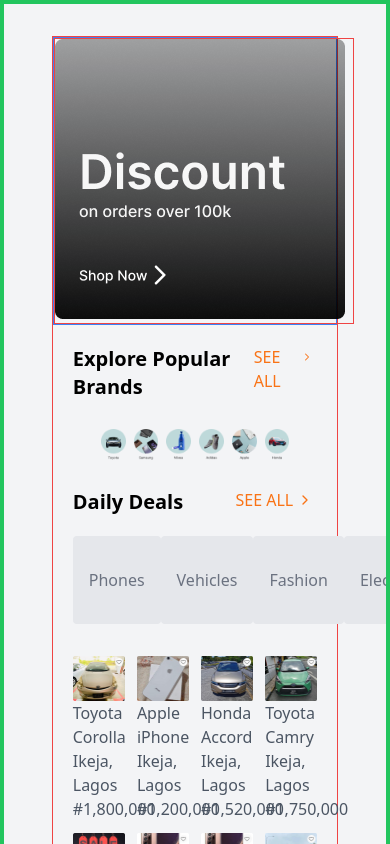
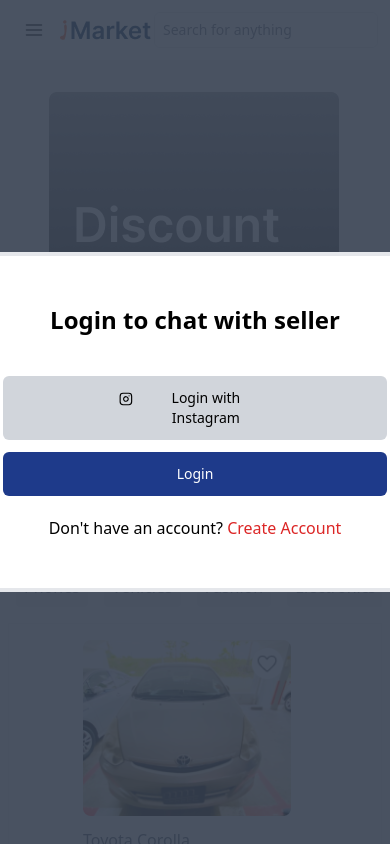
Before and after one commit to Temibobo/IMarket-Project, a React (Create React App) app in the folder imarket-app/: page / in a window 390 px wide. Both pictures are taken after a click on the button "Phones". Shown: the top 844 px of the page. Built offline with nearby package versions, Linux system fonts and the light colour scheme.

Commit message:
Pop up and Nav bar hamburger

```diff
--- a/imarket-app/package.json
+++ b/imarket-app/package.json
@@ -15,6 +15,7 @@
     "react-icons": "^4.6.0",
     "react-router-dom": "^6.4.3",
     "react-scripts": "^5.0.1",
+    "tailwind-scrollbar-hide": "^1.1.7",
     "web-vitals": "^2.1.4"
   },
   "scripts": {
--- a/imarket-app/src/Components/Foot.js
+++ b/imarket-app/src/Components/Foot.js
@@ -4,7 +4,7 @@
 function Foot(){
 
     return(
-    <div className=" bg-gray-800 relative text-white text-sm  px-12 pb-5 pt-5 text-center sm:">
+    <div className=" bg-imarketblue relative text-white text-xs md:text-sm px-12 pb-5 pt-5 text-center sm:">
         <div className="flex h-50 justify-between " >
                 <div className="mt-7 sm:mt-7">
                     <ul className="text-left" >
@@ -17,7 +17,7 @@
                 </div>
             <div className="my-10 center">
                 <img className="ml-3" src={Logo} alt="Footerlogo"/>
-                <p className="m-0">Reach Globally, Interact Locally</p>
+                <p className="m-0 text-center">Reach Globally, Interact Locally</p>
             </div>
                 <div className="mt-7">
                 <ul className="text-right">
--- a/imarket-app/src/Components/Nav.js
+++ b/imarket-app/src/Components/Nav.js
@@ -1,23 +1,64 @@
-import React from "react";
+import React, { useState } from "react";
 import logo from "../Image/logo.png";
 import { Link } from 'react-router-dom';
-import { FiHelpCircle, FiSearch } from "react-icons/fi";
+import { FiChevronRight, FiHelpCircle, FiMenu, FiSearch } from "react-icons/fi";
+import vehicles from "../Image/vehicles.png";
+import Property from "../Image/Property.png";
+import Electronics from "../Image/Electronics.png";
+import jobs from "../Image/jobs.png";
+import Homeappliances from "../Image/Homeappliances.png";
+import sports from "../Image/sports.png";
+import games from "../Image/games.png";
+import health from "../Image/health.png";
+import food from "../Image/food.png";
+import fashion from "../Image/fashion.png";
+import services from "../Image/services.png";
+import kids from "../Image/kids.png";
 
 
 function Nav(){
+    const [sidebarDisplay, setSidebarDisplay] = useState(false);
 
     return(
-        <div className="hidden sm:ml-6 sm:block  p-3 bg-white shadow-lg  dark:border-gray-300">
+        <div className="pl-6 p-3 bg-white shadow-lg  dark:border-gray-300">
             <div className="flex justify-between">
-
-                <img src={logo} className="logo" alt="logo"/>
-                <input type="text "  placeholder="Search for anything " className="  search w-80 border-transparent border-solid pl-2 rounded-md text-sm font-sm"/>
-                <div className="flex justify-items-end space-x-4">
+                <div className="flex items-center">
+                    <span className="md:hidden" onClick={()=> setSidebarDisplay((prev)=> !prev)}><FiMenu size={20} className="mr-4" /></span>
+                    <img src={logo} className="logo" alt="logo"/>
+                </div>
+                <input type="text "  placeholder="Search for anything " className="  search w-56 md:w-80 border focus:outline-gray-100 pl-2 rounded-md text-sm font-sm"/>
+                <div className="hidden md:flex justify-items-end space-x-4">
                     <Link to='/' className=" hover:bg-gray-300  hover:text-black px-3 py-2 rounded-md text-sm font-bold">Home</Link>
                     <Link to="/signup" className=" hover:bg-gray-300 hover:text-black px-3 py-2 rounded-md text-sm font-medium">Signup</Link>
                      <Link to="/" className=" hover:bg-gray-300 hover:text-black px-3 py-2 rounded-md text-sm font-medium flex "><FiHelpCircle className="m-1"/> Help</Link>
                     <Link to='/login' className=" bg-orange-500 hover:bg-gray-300 hover:text-black px-7 py-2 rounded-md text-sm font-medium">Get started </Link>
                 </div>
+            </div>
+            <div className={`${sidebarDisplay === true? 'block' : 'hidden'} sidebar bg-white p-6 md:hidden w-11/12 border-r md:w-1/4 border-gray-200 rounded-lg shadow-inner`}>
+                <div className="md:hidden flex flex-col justify-center items-start ">
+                    <Link to='/' className=" hover:bg-gray-300  hover:text-black px-3 py-2 rounded-md text-sm font-bold">Home</Link>
+                    <Link to="/signup" className=" hover:bg-gray-300 hover:text-black px-3 py-2 rounded-md text-sm font-medium">Signup</Link>
+                    <Link to="/" className=" hover:bg-gray-300 hover:text-black px-3 py-2 rounded-md text-sm font-medium flex "><FiHelpCircle className="m-1 ml-0"/> Help</Link>
+                    <Link to='/login' className=" bg-orange-500 hover:bg-gray-300 hover:text-black px-7 py-2 rounded-md text-sm text-center font-medium">Get started </Link>
+                </div>
+                <h4 className="uppercase font-bold mt-2 mr-1">Categories</h4>
+                <div className="h-px bg-slate-200 mt-3 mb-3"></div>
+                <ul className="left m-4 flex flex-col space-y-6">
+                    <li className=" flex gap-3"><img src={vehicles}/><span className="pt-2 mr-16">Vehicles</span><FiChevronRight className="mt-3.5"/></li>
+                    <li className=" flex gap-3"><img src={Property}/><span className="pt-2 mr-16">Property</span><FiChevronRight className="mt-3.5"/></li>
+                    <li className=" flex gap-3"><img src={Electronics}/><span className="pt-2 mr-12">Electronics</span><FiChevronRight className="mt-3.5"/></li>
+                    <li className=" flex gap-3"><img src={jobs}/><span className="pt-2 mr-24">Jobs</span><FiChevronRight className="mt-3.5"/></li>
+                    <li className=" flex gap-3"><img src={Homeappliances}/><span className="pt-2 mr-4">Home Appliances</span><FiChevronRight className="mt-3.5"/></li>
+                    <li className=" flex gap-3"><img src={sports}/><span className="pt-2 mr-16">Sports</span><FiChevronRight className="mt-3.5"/></li>
+                    <li className=" flex gap-3"><img src={games}/><span className="pt-2 mr-16">Games</span><FiChevronRight className="mt-3.5"/></li>
+                    <li className=" flex gap-3"><img src={health}/><span className="pt-2 mr-4">Beauty & Health</span><FiChevronRight className="mt-3.5"/></li>
+                    <li className=" flex gap-3"><img src={food}/><span className="pt-2 mr-16">Foods</span><FiChevronRight className="mt-3.5"/></li>
+                    <li className=" flex gap-3"><img src={fashion}/><span className="pt-2 mr-16">Fashion</span><FiChevronRight className="mt-3.5"/></li>
+                    <li className=" flex gap-3"><img src={services}/><span className="pt-2 mr-16">Services</span><FiChevronRight className="mt-3.5"/></li>
+                    <li className=" flex gap-3"><img src={kids}/><span className="pt-2 mr-16">Kids</span><FiChevronRight className="mt-3.5"/></li>
+
+
+                </ul>
             </div>
         </div>
     )
--- a/imarket-app/src/Components/ProductGallery.js
+++ b/imarket-app/src/Components/ProductGallery.js
@@ -1,4 +1,4 @@
-import React from "react";
+import React, { useEffect } from "react";
 import products from "../data";
 import card1 from "../Image/card1.png";
 import card2 from "../Image/card2.png";
@@ -18,25 +18,37 @@
 
 
 
-import { FiChevronRight } from "react-icons/fi";
+import { FiChevronRight, FiHelpCircle } from "react-icons/fi";
 import Popular from "../Popular";
 import ProductItem from "./ProductItem";
 import Popup from "../Pages/Popup";
 import { useState } from "react";
+import { Link } from "react-router-dom";
 
 
 function ProductGallery(){
 
 
-const [popup, setPopupOn] = useState(false);
+const [popup, setpopup] = useState(false);
 
-
+    function handleClosePopup(){
+        setpopup(prev=> !prev);
+    }
 
 
     return(
-        <div onClick={() => setPopupOn(false)} type="button" className="gallery flex place-content-evenly w-screen border-4 box-border overflow-x-hidden border-green-500 bg-gray-100 pt-8">
+        <>
+        <div onClick={() => setpopup(true)} type="button" className="gallery mx-auto flex place-content-evenly w-full box-border overflow-x-hidden bg-gray-100 pt-8"
+            style={{maxWidth: '1400px'}}
+        >
 
             <div className="sidebar bg-white p-6 hidden md:block w-1/4 border-gray-300 rounded-lg shadow-inner  dark:border-gray-700">
+                <div className="md:hidden flex justify-items-end space-x-4">
+                    <Link to='/' className=" hover:bg-gray-300  hover:text-black px-3 py-2 rounded-md text-sm font-bold">Home</Link>
+                    <Link to="/signup" className=" hover:bg-gray-300 hover:text-black px-3 py-2 rounded-md text-sm font-medium">Signup</Link>
+                    <Link to="/" className=" hover:bg-gray-300 hover:text-black px-3 py-2 rounded-md text-sm font-medium flex "><FiHelpCircle className="m-1"/> Help</Link>
+                    <Link to='/login' className=" bg-orange-500 hover:bg-gray-300 hover:text-black px-7 py-2 rounded-md text-sm font-medium">Get started </Link>
+                </div>
                 <h4 className="uppercase font-bold mt-2 mr-1">Categories</h4>
                 <div className="h-px bg-slate-200 mt-3 mb-3"></div>
                 <ul className="left m-4 flex flex-col space-y-6">
@@ -57,23 +69,21 @@
                 </ul>
             </div>
 
-
-                    <div className="flex w-3/4 border border-red-500 flex-col">
-                         <div className="flex border border-blue-500 flex-wrap w-full h-72 md:pl-5 " >
-
-                                <div className=" hidden md:block w-3/5  border border-orange-500 " style={{ backgroundImage:`url(${card1})`,backgroundRepeat:"no-repeat",width:"610px", minWidth:"550px",  }}></div>
-                                <div className=" w-1/4 md:ml-8 min-w-40 border border-red-500 " style={{backgroundImage:`url(${card2})`,backgroundRepeat:"no-repeat", width:"310px", minWidth:"300px", }}></div>
+            <div className="overflow-x-hidden flex flex-col w-full md:w-3/4">
+                <div className="flex flex-wrap justify-center md:justify-start w-full min-h-72 md:pl-5 " >
+                    <div className=" hidden min-h-72 h-72 md:block w-3/5 md:mr-8 " style={{ backgroundImage:`url(${card1})`,backgroundRepeat:"no-repeat",width:"610px", minWidth:"550px",  }}></div>
+                    <div className=" md:hidden xl:block min-h-72 h-72 " style={{backgroundImage:`url(${card2})`,backgroundRepeat:"no-repeat", width:"292px", minWidth:"290px", }}></div>
                 </div>
 
 
-                        <div className="main p-5 ">
+                <div className="main p-2 md:p-5">
                     <div className="popular ">
                         <div className="flex justify-between">
                             <h3 className="font-bold text-xl">Explore Popular Brands</h3>
                             <p className="text-orange-500 flex">SEE ALL <FiChevronRight className="m-1" /></p>
                         </div>
 
-                                <div className="m-7 grid grid-cols-6 gap-2 ">{Popular.map((item)=>
+                        <div className=" py-4 lg:p-7 grid grid-cols-6 gap-2 ">{Popular.map((item)=>
                         {
                             return <img src={item.url} key={item.id} alt={item.name}/>
                         })}
@@ -82,24 +92,25 @@
                     </div>
 
 
-                        <div>
-                                <div className="flex justify-between">
+                    <div className="">
+                        <div className="flex justify-between ">
                             <h3 className="font-bold text-xl">Daily Deals</h3>
                             <p className="text-orange-500 flex ">SEE ALL <FiChevronRight className="m-1" /></p>
                         </div>
-                                <div className="flex justify-between mt-5">
-                                    <button className="bg-gray-200 hover:bg-gray-300 text-gray-500  py-2 px-4 rounded">Phones</button>
-                                    <button className="bg-gray-200 hover:bg-gray-300 text-gray-500  py-2 px-4 rounded">Vehicles</button>
-                                    <button className="bg-gray-200 hover:bg-gray-300 text-gray-500  py-2 px-4 rounded">Fashion</button>
-                                    <button className="bg-gray-200 hover:bg-gray-300 text-gray-500  py-2 px-4 rounded">Electronics</button>
-                                    <button className="bg-gray-200 hover:bg-gray-300 text-gray-500  py-2 px-4 rounded">Appliances</button>
-                                    <button className="bg-gray-200 hover:bg-gray-300 text-gray-500  py-2 px-4 rounded">Beauty & Health</button>
-                                    <button className="bg-gray-200 hover:bg-gray-300 text-gray-500  py-2 px-4 rounded">Sports</button>
-                                    <button className="bg-gray-200 hover:bg-gray-300 text-gray-500  py-2 px-4 rounded">Games</button>
+                        <div className="flex justify-between mt-5 overflow-x-scroll scrollbar-hide">
+                            <button className="bg-gray-200 hover:bg-gray-300 text-gray-500 h-10 mx-2 py-2 px-2 md:px-4 rounded">Phones</button>
+                            <button className="bg-gray-200 hover:bg-gray-300 text-gray-500 h-10 mx-2 py-2 px-2 md:px-4 rounded">Vehicles</button>
+                            <button className="bg-gray-200 hover:bg-gray-300 text-gray-500 h-10 mx-2 py-2 px-2 md:px-4 rounded">Fashion</button>
+                            <button className="bg-gray-200 hover:bg-gray-300 text-gray-500 h-10 mx-2 py-2 px-2 md:px-4 rounded">Electronics</button>
+                            <button className="bg-gray-200 hover:bg-gray-300 text-gray-500 h-10 mx-2 py-2 px-2 md:px-4 rounded">Appliances</button>
+                            <button className="bg-gray-200 hover:bg-gray-300 text-gray-500 h-10 min-w-max mx-2 py-2 px-2 md:px-4 rounded">Beauty & Health</button>
+                            <button className="bg-gray-200 hover:bg-gray-300 text-gray-500 h-10 mx-2 py-2 px-2 md:px-4 rounded">Sports</button>
+                            <button className="bg-gray-200 hover:bg-gray-300 text-gray-500 h-10 mx-2 py-2 px-2 md:px-4 rounded">Games</button>
 
 
                         </div>
-                            <div className="daily grid grid-cols-4 gap-3 pt-8 text-gray-600 ">  {products.map ((clip) =>
+                        <div className="daily border h-screen64  md:h-max overflow-y-scroll flex flex-wrap justify-center items-center pt-4 mt-4 text-gray-600 " >
+                        {products.map ((clip) =>
                             <ProductItem
                                 key={clip.id}
                                 name={clip.name}
@@ -107,14 +118,17 @@
                                 location={clip.location}
                                 price={clip.price}
                                 category={clip.category}
-                                    />)}
+                            />
+                        )}
                         </div>
 
-                            {popup && < Popup setPopupOn={setPopupOn} />}
+
                     </div>
                 </div>
             </div>
         </div>
+        < Popup popup={popup} setPopupOn={handleClosePopup} />
+        </>
 
     )
 }
--- a/imarket-app/src/Components/ProductItem.js
+++ b/imarket-app/src/Components/ProductItem.js
@@ -3,11 +3,11 @@
 
 function ProductItem (props) {
     return (
-        <div className="productItem">
-        <img className="item" src={props.url} alt={props.name}/>
-        <p className="itemName">{props.name}</p>
-        <p className="itemLocation">{props.location}</p>
-        <p className="itemPrice">{props.price}</p>
+        <div className="productItem w-52 md:w-56 min-w-52 mr-4 mb-4">
+            <img className="item mb-3" src={props.url} alt={props.name}/>
+            <p className="itemName">{props.name}</p>
+            <p className="itemLocation ">{props.location}</p>
+            <p className="itemPrice font-bold">{props.price}</p>
         </div>
     )
 }
--- a/imarket-app/src/Pages/Home.js
+++ b/imarket-app/src/Pages/Home.js
@@ -7,12 +7,12 @@
 
 function Home() {
     return(
-           <>
+           <div className="bg-gray-100">
             <Nav/>
             <ProductGallery/>
 
             <Foot/>
-            </>
+            </div>
     )
 }
 
--- a/imarket-app/src/Pages/Popup.js
+++ b/imarket-app/src/Pages/Popup.js
@@ -4,18 +4,25 @@
 import { useState } from 'react';
 
 
-function Popup(){
+function Popup({popup, setPopupOn}){
 
 
       return (
 
 
 
-    <div   className=" bg-gray-700 opacity-90 fixed inset-0 z-50 " >
-                            <div className='flex h-screen relative w-auto justify-center items-center'>
-                                <div className="flex flex-col justify-center text-center bg-white py-12 px-24 border-4 rounded-xl ">
+        <div   className={`${popup? 'block': 'hidden'} bg-gray-700 bg-opacity-90 fixed inset-0 z-50 `} >
+          <div id="cardContainer" onClick={(e)=> {
+            if(e.target.id === 'cardContainer'){
+              setPopupOn()
+            }
+          }} className=' flex h-screen relative w-auto justify-center items-center'>
 
-                                    <div className="font-bold text-2xl text-center ">Login to chat with seller</div>
+            <div id="card" className="flex flex-col justify-center text-center bg-white py-12 px-24 border-4 rounded-xl ">
+
+              <div className="font-bold text-2xl text-center ">
+                <h3>Login to chat with seller</h3>
+              </div>
 
 
               <button className="hover:bg-orange-400  bg-gray-300 mx-auto w-96 px-28 py-3 rounded-md text-sm font-medium mb-3 mt-10 flex text-center "><FiInstagram className="m-1 "/>Login with Instagram</button>
--- a/imarket-app/tailwind.config.js
+++ b/imarket-app/tailwind.config.js
@@ -44,7 +44,7 @@
       fuchsia: colors.fuchsia,
       pink: colors.pink,
       rose: colors.rose,
-      'imarketorange': '#1c1b1f',
+      'imarketblue': '#020208',
     }),
     columns: {
       auto: 'auto',
@@ -556,9 +556,11 @@
       '5/6': '83.333333%',
       full: '100%',
       screen: '100vh',
+      screen64: '64vh',
       min: 'min-content',
       max: 'max-content',
       fit: 'fit-content',
+
     }),
     inset: ({ theme }) => ({
       auto: 'auto',
@@ -974,5 +976,6 @@
   ],
   plugins: [
     require('@tailwindcss/forms'),
+    require('tailwind-scrollbar-hide'),
   ],
 }
--- /dev/null
+++ b/package.json
@@ -0,0 +1,5 @@
+{
+  "dependencies": {
+    "tailwind-scrollbar-hide": "^1.1.7"
+  }
+}
```
Also changed, not shown: imarket-app/src/data.js (+11 -11 lines), 2 other files (tests, documents, lock files or other folders). Lines whose indentation alone changed are shown as unchanged.
